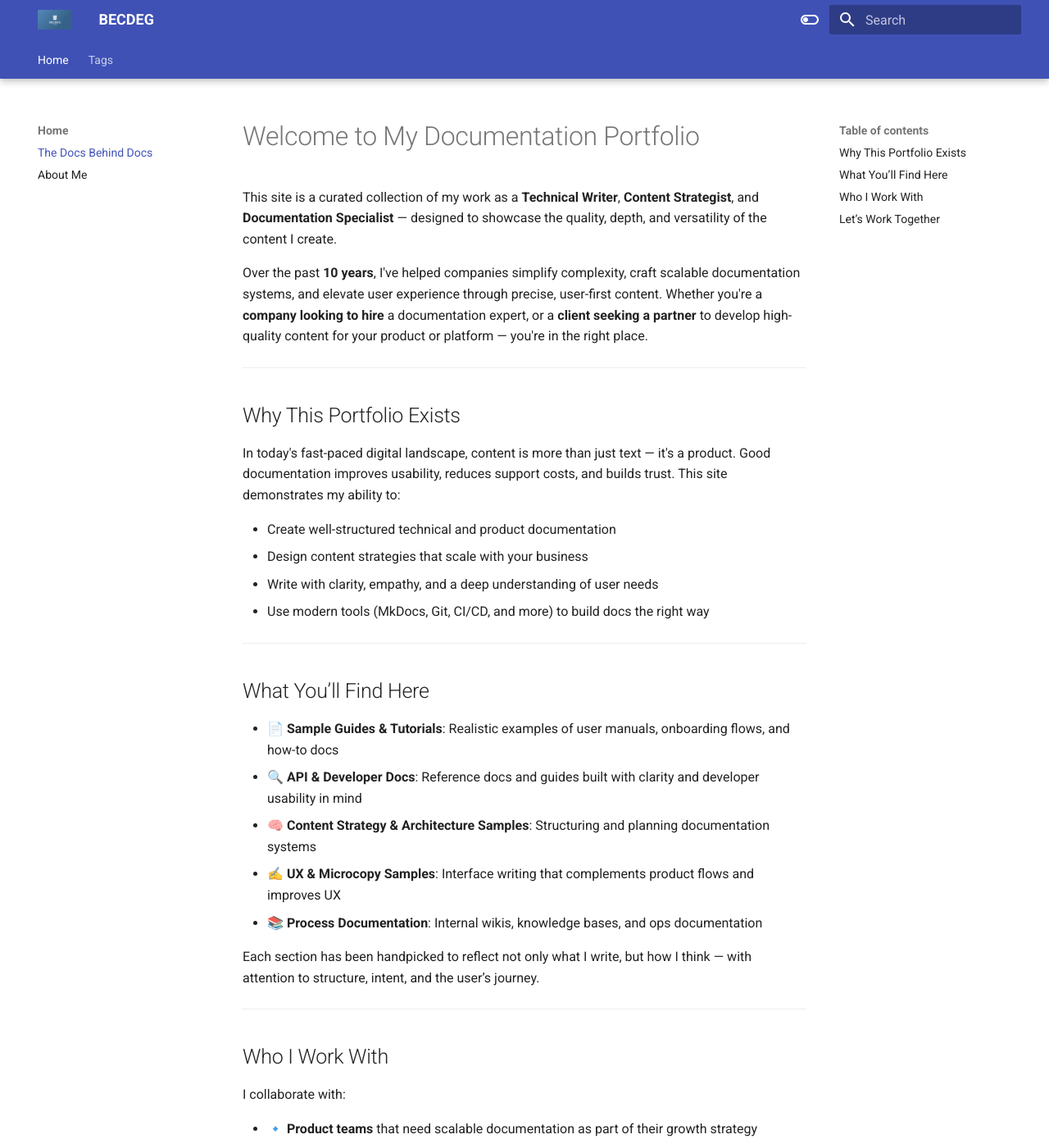
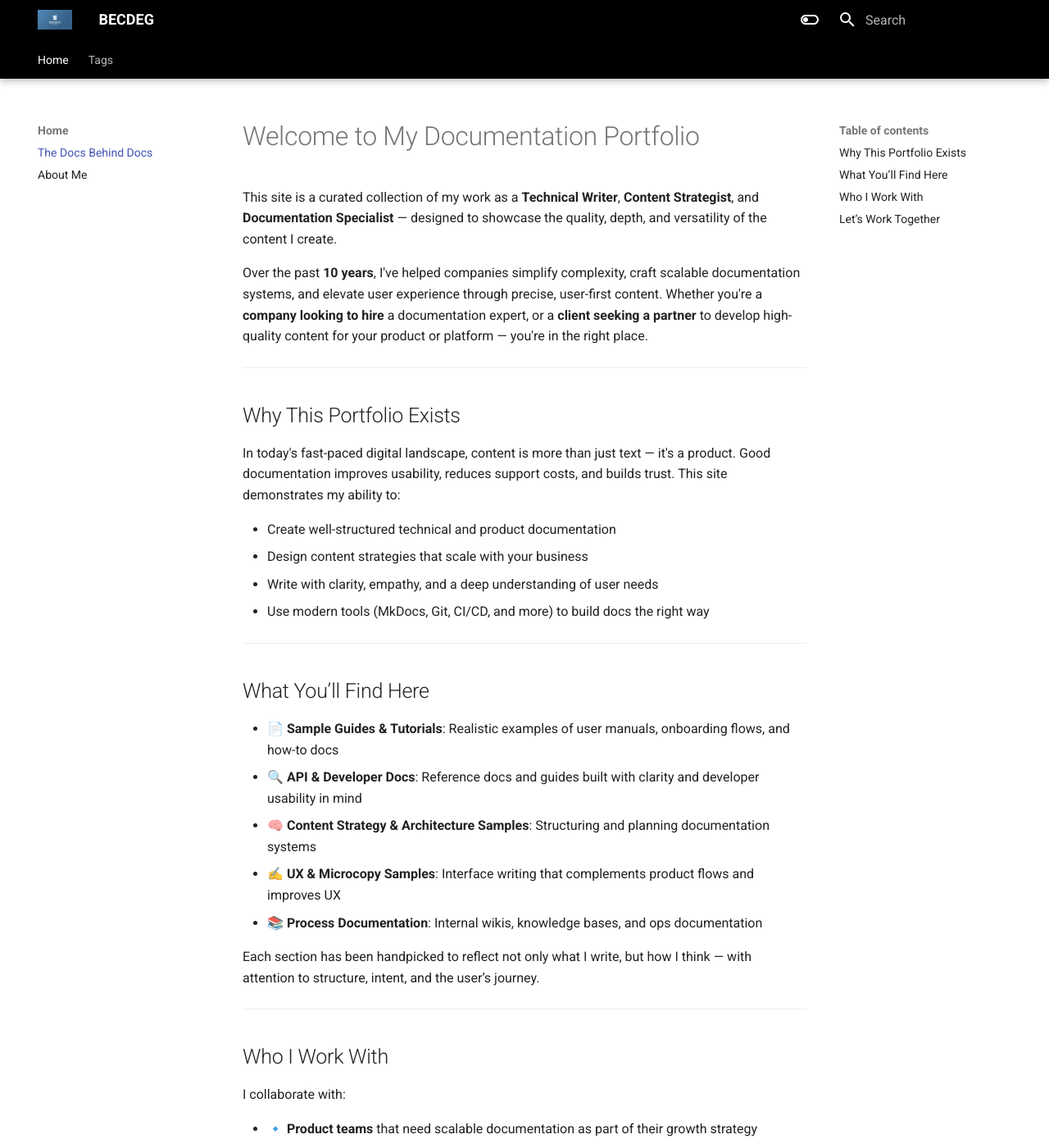
Before and after one commit to harshkanth/Becdeg-docs, an MkDocs documentation site: the page built from docs/index.md, in a window 1280 px wide and 1400 px high. Shown: the whole window at 82% size. Built offline with MkDocs 1.6.1 and Material for MkDocs 9.7.7, drawn with Linux system fonts in a browser that asks for light colours.

Commit message:
colour changes

```diff
--- a/docs/extra.css
+++ b/docs/extra.css
@@ -2,7 +2,7 @@
    Light Mode Custom Colors
 ================================== */
 [data-md-color-scheme="Light"] {
-    --md-primary-fg-color: #3F51B5;     /* Indigo */
+    --md-primary-fg-color: #000000;
     --md-primary-bg-color: #FFFFFF;
     --md-accent-fg-color: #00BFA5;     /* Teal */
     --md-default-bg-color: #FFFFFF;
```
